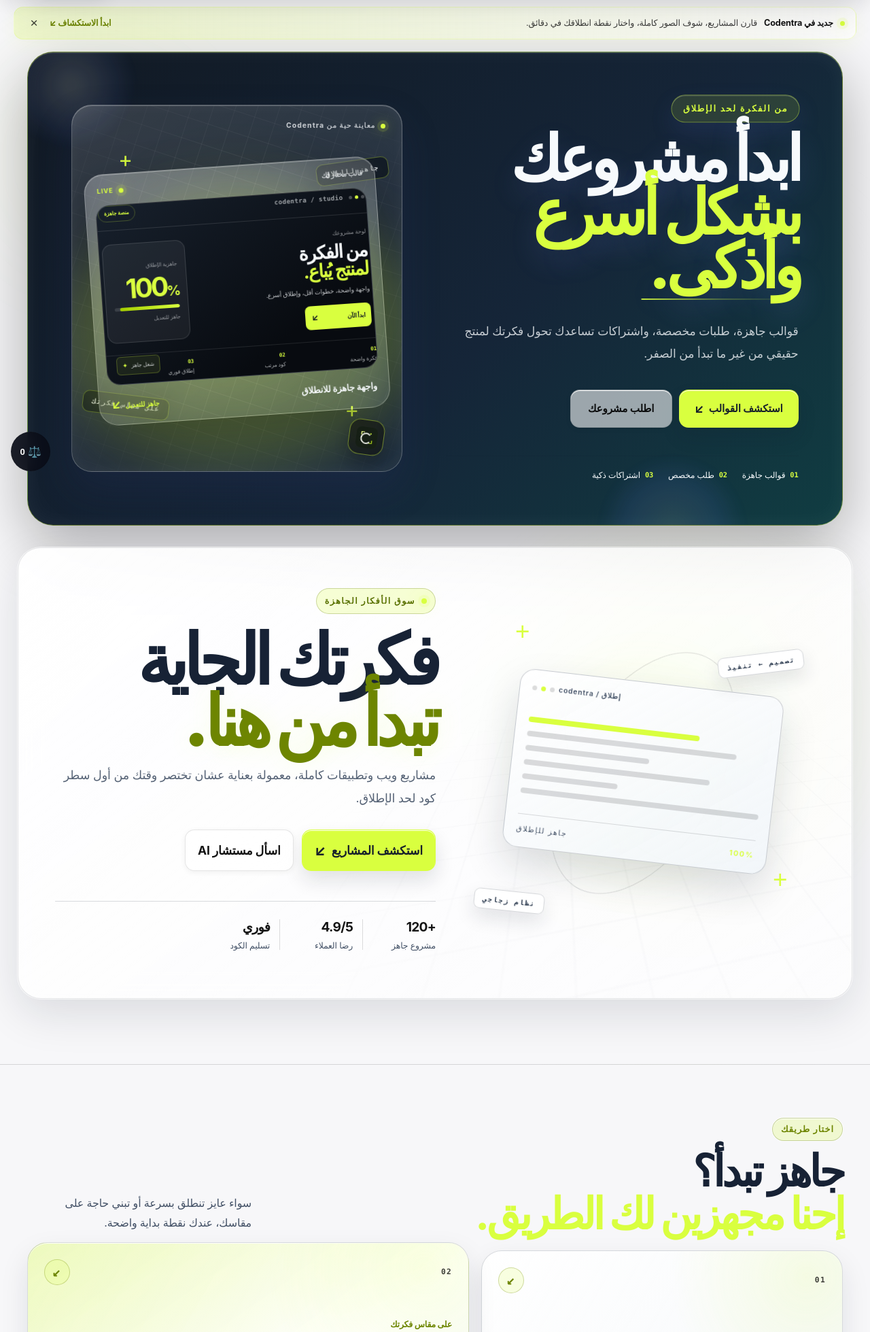
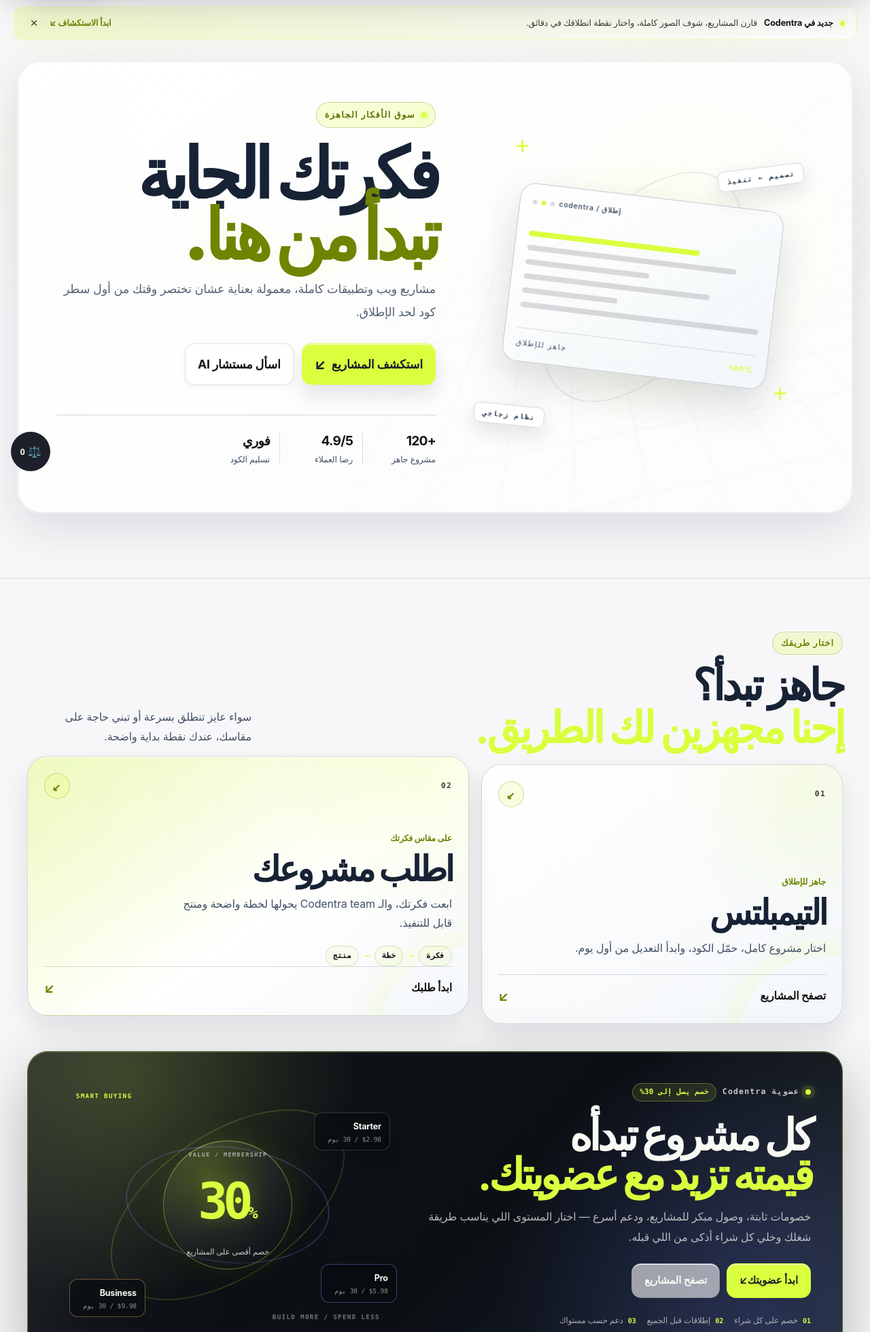
Before and after one commit to ahmedsamir55434/codentra-server, a Node server app: page / in a window 1280 px wide. Shown: the part 91-2050 px from the top of the page at 68% size. Run offline with Node 20, Linux system fonts and the light colour scheme; data that the repository does not hold is empty.

Commit message:
Remove experimental homepage intro section

```diff
--- a/views/index.ejs
+++ b/views/index.ejs
@@ -26,78 +26,6 @@
     if (planId === 'starter' || planId === 'basic') return 'Starter';
     return 'نشط';
   }; %>
-
-  <section class="release-banner-section home-hero-section" aria-label="بداية Codentra">
-    <div class="container">
-      <div class="release-banner">
-        <div class="release-banner-orb release-banner-orb-one" aria-hidden="true"></div>
-        <div class="release-banner-orb release-banner-orb-two" aria-hidden="true"></div>
-        <div class="release-banner-copy attention-copy">
-          <span class="release-banner-badge">من الفكرة لحد الإطلاق</span>
-          <h2>ابدأ مشروعك<br><span>بشكل أسرع وأذكى.</span></h2>
-          <p>قوالب جاهزة، طلبات مخصصة، واشتراكات تساعدك تحول فكرتك لمنتج حقيقي من غير ما تبدأ من الصفر.</p>
-          <div class="attention-actions">
-            <a class="btn btn-primary" href="#market">استكشف القوالب <span>↙</span></a>
-            <a class="btn btn-secondary" href="/custom-project">اطلب مشروعك</a>
-          </div>
-          <div class="attention-proof">
-            <span><b>01</b> قوالب جاهزة</span>
-            <span><b>02</b> طلب مخصص</span>
-            <span><b>03</b> اشتراكات ذكية</span>
-          </div>
-        </div>
-        <div class="release-banner-mark attention-visual" aria-hidden="true">
-          <div class="attention-visual-grid"></div>
-          <div class="attention-logo-orbit attention-logo-orbit-one"></div>
-          <div class="attention-logo-orbit attention-logo-orbit-two"></div>
-          <div class="attention-visual-kicker"><i></i> معاينة حية من Codentra</div>
-          <div class="home-hero-product">
-            <div class="home-hero-product-head">
-              <span>قالب مختار لك</span>
-              <b><i></i> LIVE</b>
-            </div>
-            <div class="home-hero-product-screen">
-              <div class="home-hero-ui-topbar">
-                <span class="home-hero-ui-dots"><i></i><i></i><i></i></span>
-                <strong>codentra / studio</strong>
-                <b>منصة جاهزة</b>
-              </div>
-              <div class="home-hero-ui-body">
-                <div class="home-hero-ui-main">
-                  <span class="home-hero-ui-label">لوحة مشروعك</span>
-                  <strong>من الفكرة<br><em>لمنتج يُباع.</em></strong>
-                  <p>واجهة واضحة، خطوات أقل، وإطلاق أسرع.</p>
-                  <span class="home-hero-ui-action">ابدأ الآن <b>↙</b></span>
-                </div>
-                <div class="home-hero-ui-score">
-                  <span>جاهزية الإطلاق</span>
-                  <strong>100<small>%</small></strong>
-                  <div class="home-hero-ui-progress"><i></i></div>
-                  <em>جاهز للتعديل</em>
-                </div>
-              </div>
-              <div class="home-hero-ui-metrics">
-                <div><b>01</b><span>فكرة واضحة</span></div>
-                <div><b>02</b><span>كود مرتب</span></div>
-                <div><b>03</b><span>إطلاق فوري</span></div>
-              </div>
-              <div class="home-hero-ui-sticker">شغل جاهز <b>✦</b></div>
-              <div class="home-hero-product-shine"></div>
-            </div>
-            <div class="home-hero-product-foot">
-              <strong>واجهة جاهزة للانطلاق</strong>
-              <span>جاهز للتعديل <b>↙</b></span>
-            </div>
-          </div>
-          <div class="home-hero-logo-badge"><img src="/logo-brand.svg" alt=""></div>
-          <div class="attention-floating attention-floating-top">جاهز للإطلاق</div>
-          <div class="attention-floating attention-floating-bottom">على مقاس فكرتك</div>
-          <div class="attention-cross attention-cross-one">+</div>
-          <div class="attention-cross attention-cross-two">+</div>
-        </div>
-      </div>
-    </div>
-  </section>
 
   <main class="hero brand-hero">
     <div class="container brand-hero-grid">
```
